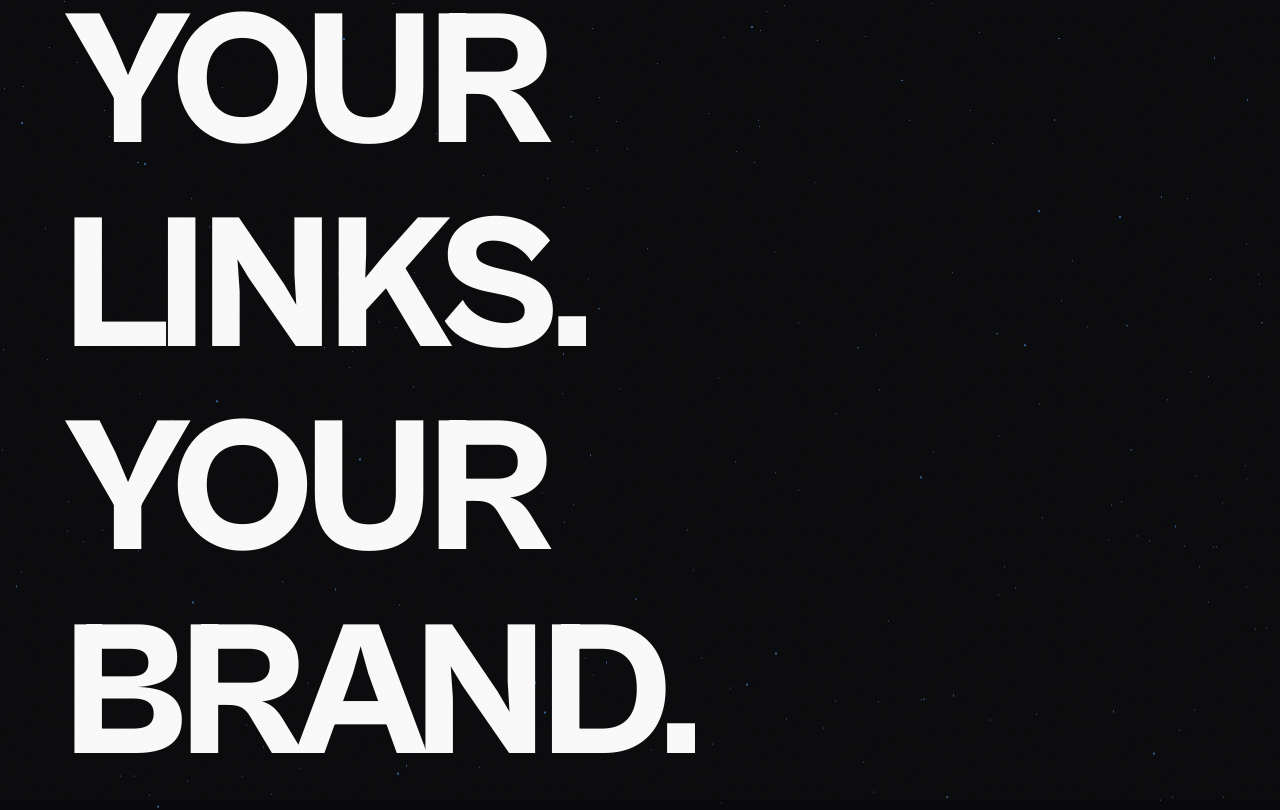
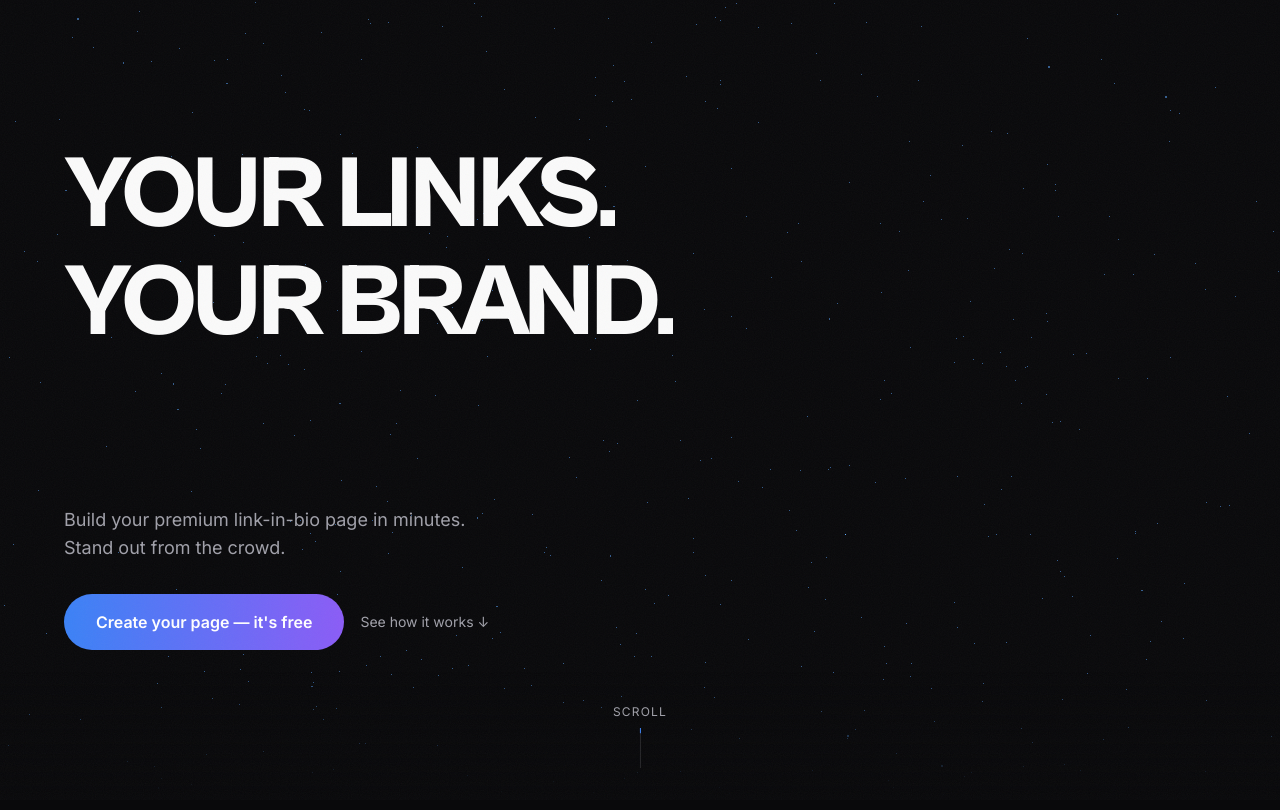
Before and after one commit to vgtray/LinkForge, a Next.js app: page / in a window 1280 px wide. Shown: the top 810 px of the page. Built offline with nearby package versions, Linux system fonts and the light colour scheme.

Commit message:
fix landing trop gros

```diff
--- a/app/(marketing)/page.tsx
+++ b/app/(marketing)/page.tsx
@@ -108,7 +108,7 @@ function HeroSection() {
   return (
     <section
       ref={heroRef}
-      className="relative flex min-h-screen flex-col justify-end overflow-hidden pb-28"
+      className="relative flex min-h-screen flex-col justify-center overflow-hidden py-20"
       style={{ padding: "0 var(--lf-pad-x)" }}
     >
       <Hero3D />
@@ -118,7 +118,7 @@ function HeroSection() {
           ref={titleRef}
           className="font-display font-extrabold uppercase text-[var(--lf-text-primary)]"
           style={{
-            fontSize: "clamp(4rem, 15vw, 12rem)",
+            fontSize: "clamp(2.5rem, 8vw, 7rem)",
             letterSpacing: "-0.04em",
             lineHeight: 0.9,
           }}
```
